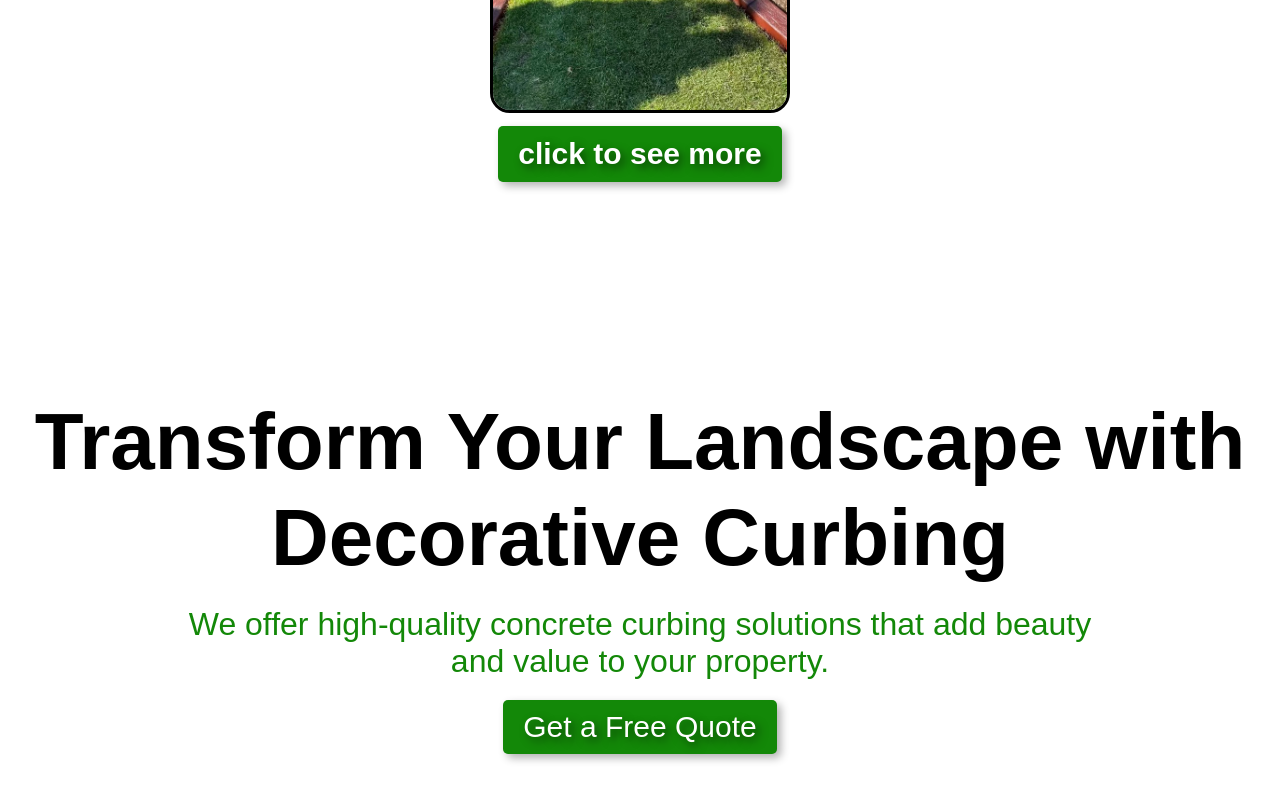
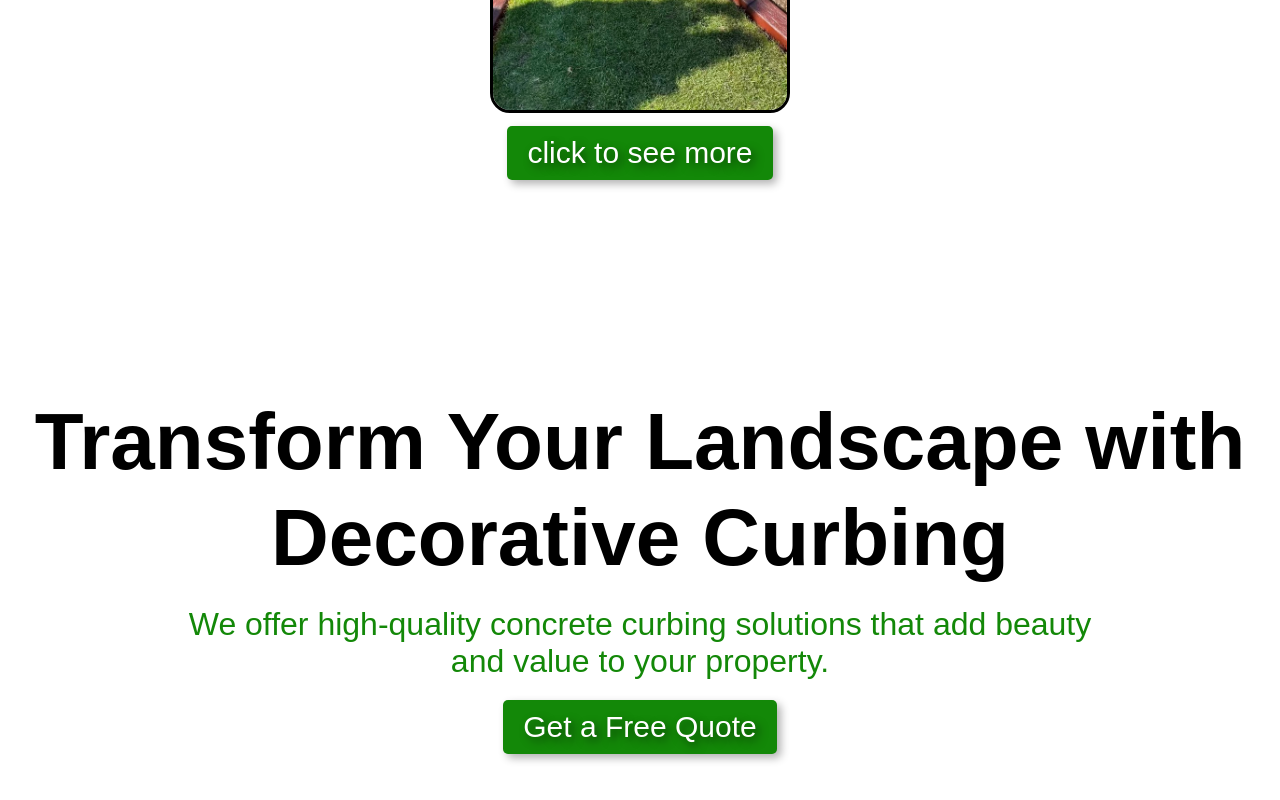
Before and after one commit to EthanBauer/create-a-curb, a plain HTML site: page index.html in a window 1280 px wide. Shown: the part 976-1776 px from the top of the page. Drawn offline with Linux system fonts and the light colour scheme.

Commit message:
click me homepage turned to button

```diff
--- a/styling/index-style.css
+++ b/styling/index-style.css
@@ -54,17 +54,6 @@ body::-webkit-scrollbar-thumb{
     font-weight: 700;
     line-height: 1.2;
     color: #000000;
-}
-#click-me-homepage{
-    display: flex;
-    justify-content: center;
-    align-items: center;
-    font: "Open Sans", sans-serif;
-    font-size: 1.5rem;
-    font-weight: 700;
-    line-height: 1.2;
-    color: #138808;
-    /* -webkit-text-stroke: 0.5px #000000; */
 }
 
 .examples {
```
